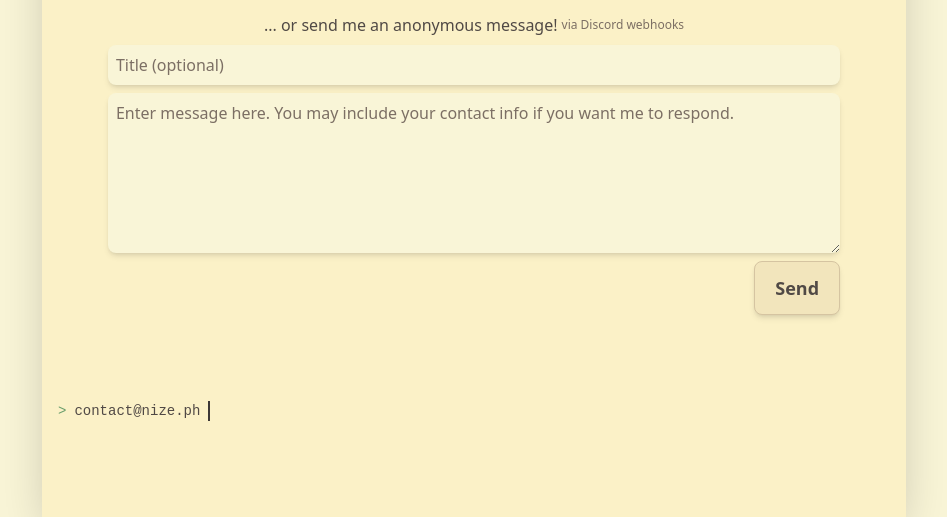
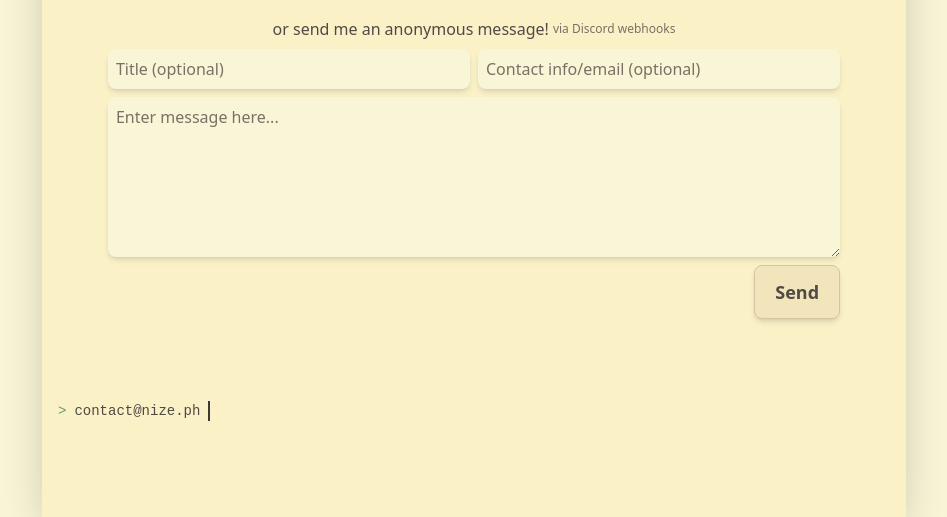
Before and after one commit to dotnize/nize.foo, an Astro site: page /contact in a window 1280 px wide. Shown: the part 283-800 px from the top of the page, without its empty margins (166-1113 px from the left). Built offline with nearby package versions, Linux system fonts and the light colour scheme; Astro itself is replaced by a stand-in of ours; a web font is replaced by a local one.

Commit message:
add optional contact info to form

```diff
--- a/src/components/ContactForm.tsx
+++ b/src/components/ContactForm.tsx
@@ -3,13 +3,28 @@ import { Switch, Match, createSignal } from "solid-js";
 export default function ContactForm() {
   let messageTitleRef: HTMLInputElement | undefined = undefined;
   let messageTextRef: HTMLTextAreaElement | undefined = undefined;
+  let messageContactRef: HTMLInputElement | undefined = undefined;
 
   const [status, setStatus] = createSignal<null | "sent" | "error" | "sending">(null);
+  const [anon, setAnon] = createSignal(true);
+
+  function checkAnonymous(
+    e: Event & {
+      currentTarget: HTMLInputElement;
+    }
+  ) {
+    if (anon() && e.currentTarget.value && e.currentTarget.value !== "") {
+      setAnon(false);
+    } else if (!anon() && (!e.currentTarget.value || e.currentTarget.value === "")) {
+      setAnon(true);
+    }
+  }
 
   async function sendMessage() {
-    if (!messageTextRef || !messageTitleRef) return;
+    if (!messageTextRef || !messageTitleRef || !messageContactRef) return;
     const messageText = messageTextRef.value;
-    const messageTitle = messageTitleRef?.value;
+    const messageTitle = messageTitleRef.value;
+    const messageContact = messageContactRef.value;
 
     if (messageText && status() === null) {
       setStatus("sending");
@@ -21,7 +36,8 @@ export default function ContactForm() {
           },
           body: JSON.stringify({
             title: messageTitle,
-            text: messageText
+            text: messageText,
+            contact: messageContact
           })
         });
         if (res && res.ok) {
@@ -46,27 +62,38 @@ export default function ContactForm() {
     }
   }
   return (
-    <div class="flex w-full max-w-[80ch] flex-col items-center gap-2">
+    <div class="mt-1 flex w-full max-w-[80ch] flex-col items-center gap-2">
       <div class="flex flex-wrap items-center gap-1">
-        ... or send me an anonymous message!
+        or send me an <span class={anon() ? "" : "line-through"}>anonymous</span> message!
         <span class="text-xs text-gruvbox-fg4 dark:text-gruvboxDark-fg4" aria-disabled="true">
           via Discord webhooks
         </span>
       </div>
+      <div class="flex w-full flex-wrap gap-2">
         <input
           type="text"
           name="messageTitle"
           id="messageTitle"
           ref={messageTitleRef}
           placeholder="Title (optional)"
-        class="w-full rounded-lg bg-gruvbox-bgH p-2 placeholder-gruvbox-fg4 shadow-md outline-none outline-1 focus:outline-gruvbox-bg2 dark:bg-gruvboxDark-bgH dark:placeholder-gruvboxDark-fg4 dark:focus:outline-gruvboxDark-bg2"
+          class="flex-1 rounded-lg bg-gruvbox-bgH p-2 placeholder-gruvbox-fg4 shadow-md outline-none outline-1 focus:outline-gruvbox-bg2 dark:bg-gruvboxDark-bgH dark:placeholder-gruvboxDark-fg4 dark:focus:outline-gruvboxDark-bg2"
         />
+        <input
+          type="text"
+          name="messageContact"
+          id="messageContact"
+          ref={messageContactRef}
+          onChange={checkAnonymous}
+          placeholder="Contact info/email (optional)"
+          class="min-w-[27ch] flex-1 rounded-lg bg-gruvbox-bgH p-2 placeholder-gruvbox-fg4 shadow-md outline-none outline-1 focus:outline-gruvbox-bg2 dark:bg-gruvboxDark-bgH dark:placeholder-gruvboxDark-fg4 dark:focus:outline-gruvboxDark-bg2"
+        />
+      </div>
       <textarea
         class="w-full rounded-lg bg-gruvbox-bgH p-2 placeholder-gruvbox-fg4 shadow-md outline-none outline-1 focus:outline-gruvbox-bg2 dark:bg-gruvboxDark-bgH dark:placeholder-gruvboxDark-fg4 dark:focus:outline-gruvboxDark-bg2"
         rows={6}
         name="messageText"
         required
-        placeholder="Enter message here. You may include your contact info if you want me to respond."
+        placeholder="Enter message here..."
         id="messageText"
         ref={messageTextRef}
       ></textarea>
--- a/src/pages/msg.ts
+++ b/src/pages/msg.ts
@@ -6,6 +6,7 @@ export const post: APIRoute = async ({ request }) => {
             const msg = (await request.json()) as {
                 title?: string;
                 text?: string;
+                contact?: string;
             };
             if (msg && msg.text) {
                 const res = await fetch(import.meta.env.DISCORD_WEBHOOK_URL, {
@@ -17,7 +18,12 @@ export const post: APIRoute = async ({ request }) => {
                         embeds: [
                             {
                                 title: msg.title,
-                                description: msg.text
+                                description: msg.text,
+                                footer: msg.contact
+                                    ? {
+                                          text: "👤 " + msg.contact
+                                      }
+                                    : undefined
                             }
                         ]
                     })
```
Lines whose indentation alone changed are shown as unchanged.
